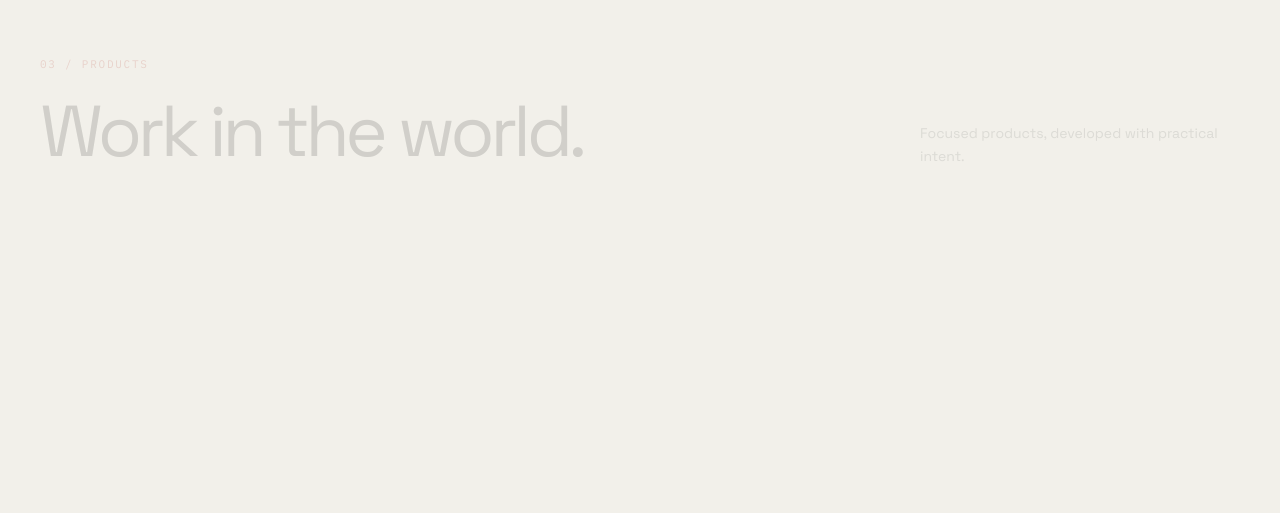
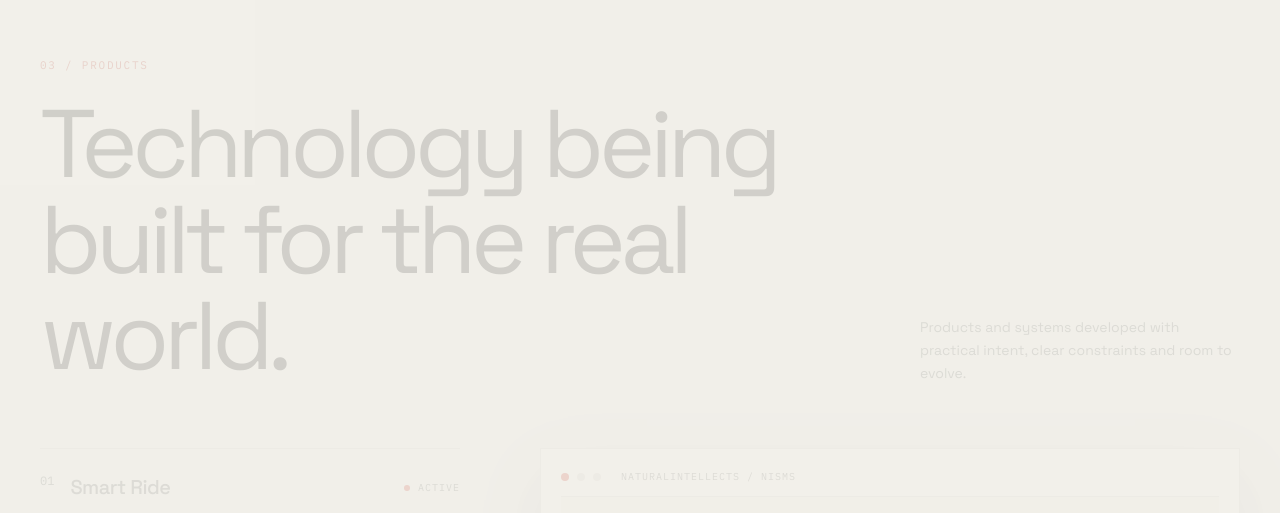
Before and after one commit to naturalintellectscrop-ctrl/natural-intellects-ltd, a Next.js app: page / in a window 1280 px wide. Shown: the part 2275-2788 px from the top of the page. Built offline with nearby package versions, Linux system fonts and the light colour scheme.

Commit message:
Remove earth asset and add synchronized product showcase

```diff
--- /dev/null
+++ b/components/products-showcase.tsx
@@ -0,0 +1,55 @@
+'use client'
+
+import { useCallback, useEffect, useMemo, useRef, useState } from 'react'
+import Link from 'next/link'
+import { ArrowUpRight, Pause, Play } from 'lucide-react'
+import { products } from '@/data/site'
+import { Status } from '@/components/site-chrome'
+
+const previewImages: Record<string, string> = {
+  'smart-ride': '/work-done/smart-ride.png',
+  'house-for-rent': '/work-done/house-for-rent.jpg',
+  nisms: '/ni-logo-updated.png',
+  disms: '/ni-logo-updated.png',
+  'employee-reporting': '/ni-logo-updated.png',
+  ticketug: '/ni-logo-updated.png',
+}
+
+export function ProductsShowcase() {
+  const [activeIndex, setActiveIndex] = useState(0)
+  const [paused, setPaused] = useState(false)
+  const resumeTimer = useRef<ReturnType<typeof setTimeout> | null>(null)
+  const active = products[activeIndex]
+  const preview = useMemo(() => previewImages[active.slug] ?? '/ni-logo-updated.png', [active.slug])
+
+  const selectProduct = useCallback((index: number) => {
+    setActiveIndex(index)
+    setPaused(true)
+    if (resumeTimer.current) clearTimeout(resumeTimer.current)
+    resumeTimer.current = setTimeout(() => setPaused(false), 7000)
+  }, [])
+
+  useEffect(() => () => { if (resumeTimer.current) clearTimeout(resumeTimer.current) }, [])
+
+  useEffect(() => {
+    if (paused) return
+    const timer = setInterval(() => setActiveIndex((index) => (index + 1) % products.length), 5200)
+    return () => clearInterval(timer)
+  }, [paused])
+
+  return <section id="products" className="reveal-section border-y border-line bg-panel/30 px-6 py-24 lg:px-10 lg:py-32" onMouseEnter={() => setPaused(true)} onMouseLeave={() => setPaused(false)}>
+    <div className="mx-auto max-w-screen-2xl">
+      <div className="flex flex-col justify-between gap-6 lg:flex-row lg:items-end"><div><div className="eyebrow">03 / Products</div><h2 className="mt-6 max-w-3xl text-5xl tracking-[-.06em] lg:text-8xl">Technology being built for the real world.</h2></div><p className="max-w-xs text-sm leading-relaxed text-muted">Products and systems developed with practical intent, clear constraints and room to evolve.</p></div>
+      <div className="mt-16 grid gap-12 lg:grid-cols-[.75fr_1.25fr] lg:gap-20">
+        <div role="tablist" aria-label="Products" className="divide-y divide-line border-y border-line">
+          {products.map((item, index) => <button key={item.slug} type="button" role="tab" aria-selected={index === activeIndex} aria-controls={`product-preview-${item.slug}`} onClick={() => selectProduct(index)} className={`group flex w-full items-start gap-4 py-6 text-left transition-colors ${index === activeIndex ? 'text-foreground' : 'text-muted hover:text-foreground'}`}><span className={`font-mono text-xs ${index === activeIndex ? 'text-accent' : ''}`}>{String(index + 1).padStart(2, '0')}</span><span className="min-w-0 flex-1"><span className="flex items-center justify-between gap-4"><strong className="text-xl font-medium tracking-tight">{item.name}</strong><Status value={item.status} /></span><span className="mt-2 block text-sm leading-relaxed">{item.overview}</span>{index === activeIndex && <span className="mt-5 block h-px w-full overflow-hidden bg-line"><span className="block h-full origin-left bg-accent transition-transform" style={{ transform: paused ? 'scaleX(.35)' : 'scaleX(1)' }} /></span>}</span></button>)}
+          <button type="button" onClick={() => setPaused((value) => !value)} className="flex items-center gap-2 py-4 font-mono text-[10px] uppercase tracking-widest text-muted hover:text-accent" aria-label={paused ? 'Resume product rotation' : 'Pause product rotation'}>{paused ? <Play className="size-3" /> : <Pause className="size-3" />}{paused ? 'Resume rotation' : 'Pause rotation'}</button>
+        </div>
+        <div id={`product-preview-${active.slug}`} role="tabpanel" aria-live="polite" className="min-w-0">
+          <div className="relative overflow-hidden border border-line bg-background p-3 shadow-[0_24px_70px_rgba(0,0,0,.22)] sm:p-5"><div className="flex items-center gap-2 border-b border-line pb-3"><span className="size-2 rounded-full bg-accent" /><span className="size-2 rounded-full bg-line" /><span className="size-2 rounded-full bg-line" /><span className="ml-3 font-mono text-[10px] uppercase tracking-widest text-muted">naturalintellects / {active.slug}</span></div><div className="flex min-h-[19rem] items-center justify-center overflow-hidden bg-panel p-8 transition-all duration-500 sm:min-h-[28rem]"><img src={preview} alt={`${active.name} product mark`} className="max-h-64 max-w-[70%] object-contain transition-transform duration-700 hover:scale-105" /></div></div>
+          <div className="mt-8 flex flex-col justify-between gap-6 sm:flex-row sm:items-end"><div><div className="eyebrow">{active.category}</div><p className="mt-3 max-w-xl text-lg leading-relaxed">{active.solution}</p></div><Link href={`/products/${active.slug}`} className="group inline-flex shrink-0 items-center gap-2 border-b border-foreground/40 pb-3 font-mono text-xs uppercase tracking-widest hover:border-accent hover:text-accent">Explore product <ArrowUpRight className="size-4 transition-transform group-hover:-translate-y-1 group-hover:translate-x-1" /></Link></div>
+        </div>
+      </div>
+    </div>
+  </section>
+}
```
Also changed, not shown: app/page.tsx (+3 -2 lines), public/earth-representational.png (deleted).
